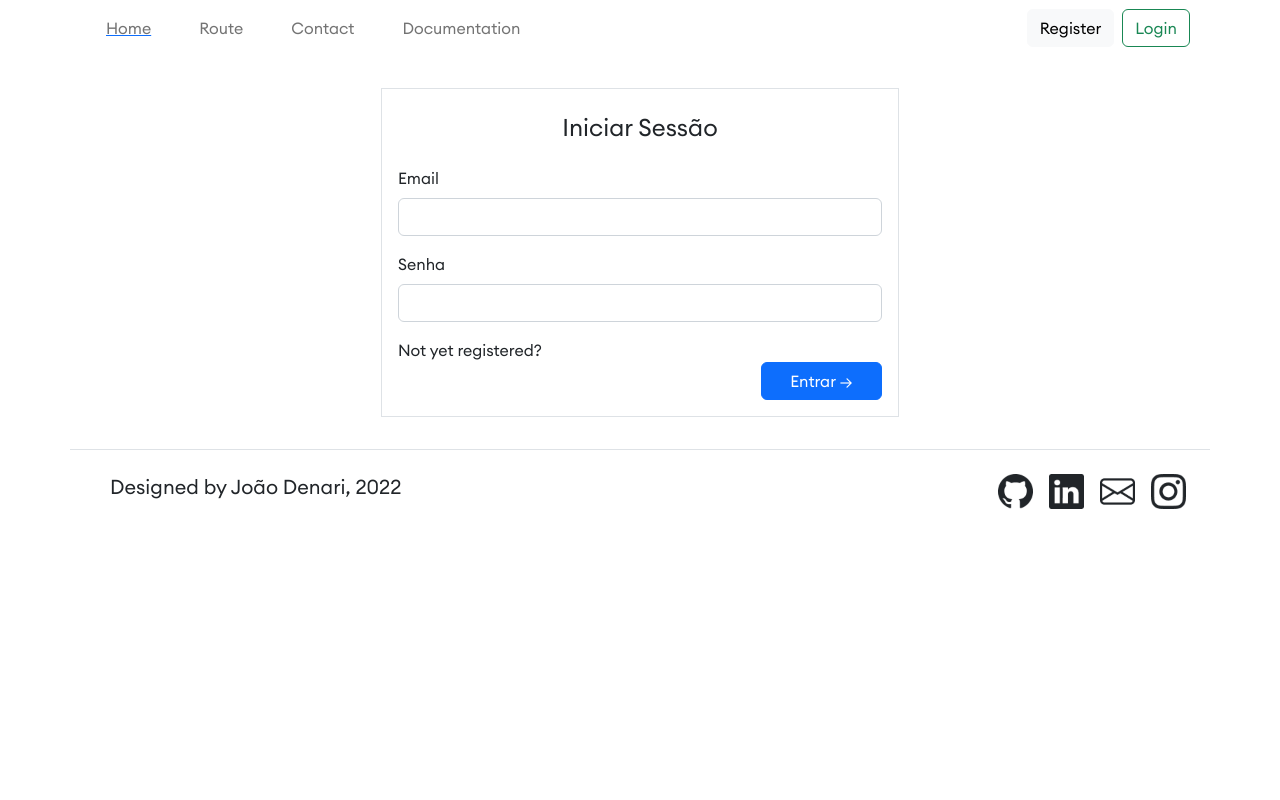
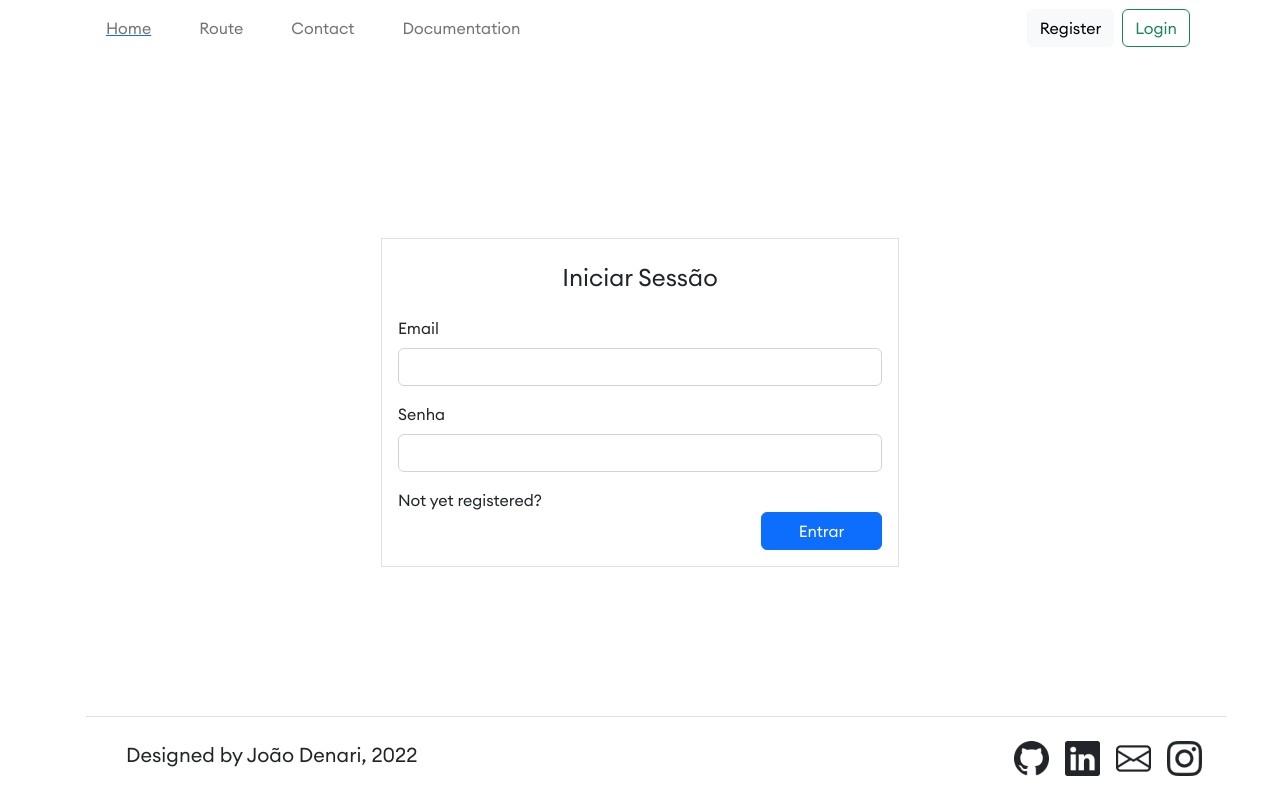
Before and after one commit to jdenari/routing-software, a Vue app in the folder frontend/: page /LoginPage in a window 1280 px wide. Built offline with nearby package versions, Linux system fonts and the light colour scheme.

Commit message:
folders-updated

```diff
--- a/frontend/src/App.vue
+++ b/frontend/src/App.vue
@@ -3,19 +3,16 @@
         <!-- <RoutingComponent /> -->
         <HeaderMain />
         <router-view></router-view>
-        <MainFooter class="footer" />
     </div>
 </template>
 
 <script>
 import HeaderMain from './components/HeaderMain.vue';
-    import MainFooter from './components/MainFooter.vue'
 
 export default {
         name: 'App',
         components: {
             HeaderMain,
-            MainFooter,
         }
     }
 </script>
@@ -30,5 +27,4 @@ export default {
 body{
     font-family: "euclid";
 }
-
 </style>
--- a/frontend/src/components/ButtonSubmit.vue
+++ b/frontend/src/components/ButtonSubmit.vue
@@ -3,12 +3,18 @@
         <button
             type="button"
             class="btn btn-primary w-25"
-            >Entrar →
+            > {{ textButton }}
         </button>
     </div>
 </template>
     <script>
         export default {
         name: 'ButtonSubmit',
+        props: {
+            textButton: {
+                type: String,
+                required: true
+            }
+        }
     }
 </script>
--- a/frontend/src/components/benefitsLogin.vue
+++ b/frontend/src/components/LandingPage/BenefitsLogin.vue
@@ -8,21 +8,21 @@
         <div class="d-flex">
             <div class="card m-3 col-4">
                 <div class="card-body p-4 pb-3">
-                    <img src="../assets/geo-locate-icon.png" alt="" class="col-1 pb-3">
+                    <img src="../../assets/geo-locate-icon.png" alt="" class="col-1 pb-3">
                     <h4 class="card-title mt-3">Database Control</h4>
                     <p class="card-text m-1">Vitae purus faucibus ornare suspendisse sed. Nullam eget felis eget nunc lobortis mattis aliquam faucibus purus. Ultrices tincidunt arcu non sodales. </p>
                 </div>
             </div>
             <div class="card m-3 col-4">
                 <div class="card-body p-4 pb-3">
-                    <img src="../assets/database-icon.png" alt="" class="col-1 pb-3">
+                    <img src="../../assets/database-icon.png" alt="" class="col-1 pb-3">
                     <h4 class="card-title mt-3">Database Control</h4>
                     <p class="card-text m-1">Vitae purus faucibus ornare suspendisse sed. Nullam eget felis eget nunc lobortis mattis aliquam faucibus purus. Ultrices tincidunt arcu non sodales. </p>
                 </div>
             </div>
             <div class="card m-3 col-4">
                 <div class="card-body p-4 pb-5">
-                    <img src="../assets/excel-icon.png" alt="" class="col-1 pb-3">
+                    <img src="../../assets/excel-icon.png" alt="" class="col-1 pb-3">
                     <h4 class="card-title mt-3">Database Control</h4>
                     <p class="card-text m-1">Vitae purus faucibus ornare suspendisse sed. Nullam eget felis eget nunc lobortis mattis aliquam faucibus purus. Ultrices tincidunt arcu non sodales. </p>
                 </div>
@@ -32,12 +32,12 @@
             <button type="button" class="btn btn-success">CREATE AN ACCOUNT!</button>
         </div>
         <div class="text-center p-3">
-            <img src="../assets/illustrate-image-2.png" alt="" class="col-4 p-3">
+            <img src="../../assets/illustrate-image-2.png" alt="" class="col-4 p-3">
         </div>
     </div>
 </template>
 <script>
     export default {
-        name: 'benefitsLogin',
+        name: 'BenefitsLogin',
     }
 </script>
--- a/frontend/src/components/IntroSection.vue
+++ b/frontend/src/components/LandingPage/IntroSection.vue
@@ -5,7 +5,7 @@
             <div class="lead m-2">Amet consectetur adipiscing elit pellentesque habitant morbi. Pharetra sit amet aliquam id diam maecenas ultricies mi. Sed risus pretium quam vulputate. </div>
         </div>
         <div class="col-6 p-3">
-            <img src="../assets/main-image.png" alt="" class="img-responsive w-100">
+            <img src="../../assets/main-image.png" alt="" class="img-responsive w-100">
         </div>
     </div>
 </template>
--- a/frontend/src/components/lineResultTable.vue
+++ b/frontend/src/components/LineResultTable.vue
@@ -59,6 +59,6 @@
 
 <script>
     export default {
-    name: 'lineResultTable'
+    name: 'LineResultTable'
     }
 </script>
--- a/frontend/src/components/LoginPage/LoginForm.vue
+++ b/frontend/src/components/LoginPage/LoginForm.vue
@@ -23,7 +23,7 @@
                     >
                 </div>
                     <a href="#" class="nav-link" @click="changeToRegister">Not yet registered?</a>
-                <ButtonSubmit />
+                <ButtonSubmit textButton="Entrar" />
             </div>
         </form>
     </div>
--- a/frontend/src/components/LoginPage/RegisterForm.vue
+++ b/frontend/src/components/LoginPage/RegisterForm.vue
@@ -8,7 +8,7 @@
                     :RegisterFieldItem="item"
                     >
             </RegisterField>
-            <ButtonSubmit class="my-2"/>
+            <ButtonSubmit class="my-2" textButton="Registrar"/>
         </form>
     </div>
 </template>
--- a/frontend/src/components/TableAddress.vue
+++ b/frontend/src/components/TableAddress.vue
@@ -10,18 +10,18 @@
                         <th scope="col" class="text-center text-nowrap">COST (R$)</th>
                     </tr>
                 </thead>
-                <lineResultTable />
+                <LineResultTable />
             </table>
         </div>
     </div>
 </template>
 
 <script>
-    import lineResultTable from './lineResultTable.vue'
+    import LineResultTable from './LineResultTable.vue'
     export default {
     name: 'TableAddress',
     components:{
-        lineResultTable
+        LineResultTable
     }
     }
 </script>
--- a/frontend/src/pages/LandingPage.vue
+++ b/frontend/src/pages/LandingPage.vue
@@ -1,19 +1,23 @@
 <template>
-    <IntroSection />
-    <LittleTutorial />
-    <InputAddress />
-    <SearchAddress />
-    <TableAddress />
-    <benefitsLogin />
+    <div>
+        <IntroSection />
+        <LittleTutorial />
+        <InputAddress />
+        <SearchAddress />
+        <TableAddress />
+        <BenefitsLogin />
+        <MainFooter />
+    </div>
 </template>
 
 <script>
-import IntroSection from '../components/IntroSection.vue';
-import LittleTutorial from '../components/LittleTutorial.vue';
+import IntroSection from '../components/LandingPage/IntroSection.vue';
+import LittleTutorial from '../components/LandingPage/LittleTutorial.vue';
 import InputAddress from '../components/InputAddress.vue';
 import TableAddress from '../components/TableAddress.vue';
-import benefitsLogin from '../components/benefitsLogin.vue'
+import BenefitsLogin from '@/components/LandingPage/BenefitsLogin.vue';
 import SearchAddress from '../components/SearchAddress.vue';
+import MainFooter from '@/components/MainFooter.vue';
 export default {
     name: 'LandingPage',
     components: {
@@ -21,8 +25,9 @@ export default {
         LittleTutorial,
         InputAddress,
         TableAddress,
-        benefitsLogin,
-        SearchAddress
+        BenefitsLogin,
+        SearchAddress,
+        MainFooter
 }
 }
 </script>
--- a/frontend/src/pages/SigninPage.vue
+++ b/frontend/src/pages/SigninPage.vue
@@ -1,23 +1,33 @@
 <template>
-    <div class="container p-3">
+    <div class="signin-form-div container p-3">
         <div v-if='$store.state.registerOrLogin == "Login"'>
             <LoginForm  />
         </div>
         <div v-if='$store.state.registerOrLogin == "Register"'>
             <RegisterForm />
         </div>
+        <MainFooter class="footer" />
     </div>
 </template>
 
 <script>
 import LoginForm from '../components/LoginPage/LoginForm.vue'
 import RegisterForm from '../components/LoginPage/RegisterForm.vue'
+import MainFooter from '@/components/MainFooter.vue';
 export default {
     name: 'SigninPage',
-    components: { LoginForm, RegisterForm }
+    components: { LoginForm, RegisterForm, MainFooter }
 }
 </script>
 
 <style>
-
+.signin-form-div{
+    margin-top: 150px;
+}
+.footer {
+    position: fixed;
+    bottom: 0px;
+    left:50;
+    transform: translate(0%, 0%);
+}
 </style>
```
Also changed, not shown: frontend/src/components/LandingPage/LittleTutorial.vue (renamed from frontend/src/components/LittleTutorial.vue). Lines whose indentation alone changed are shown as unchanged.
